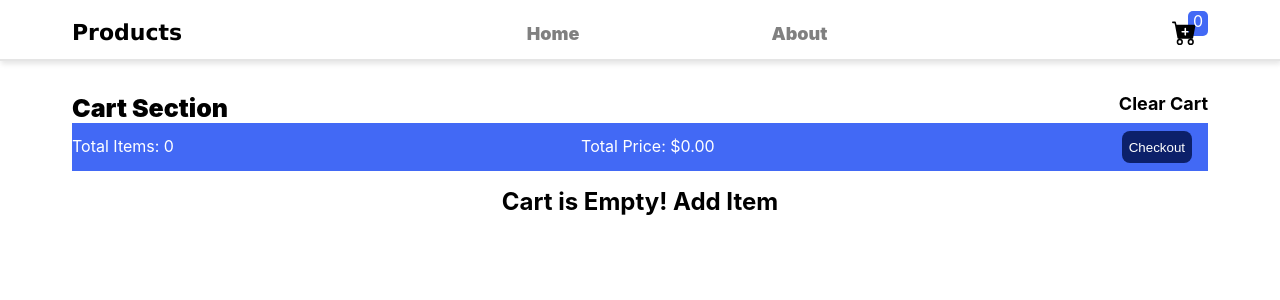
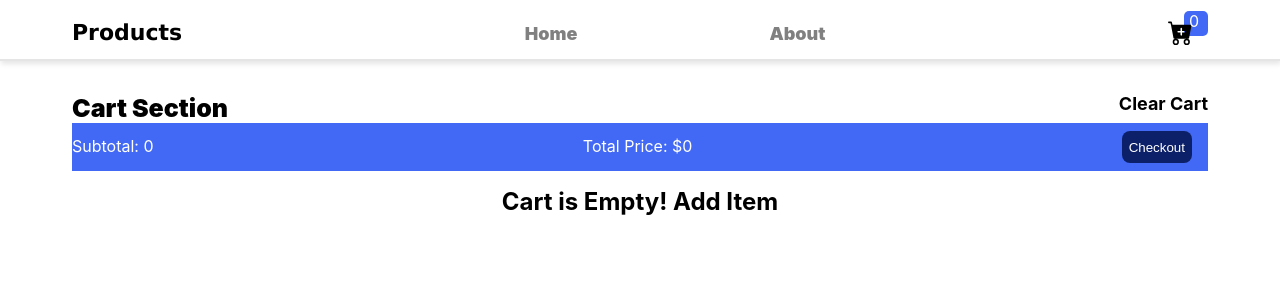
Before and after one commit to shegz101/Mini-Store, a React (Create React App) app: page /cart in a window 1280 px wide. Shown: the top 300 px of the page. Built offline with nearby package versions, Linux system fonts and the light colour scheme.

Commit message:
updating app

```diff
--- a/src/App.css
+++ b/src/App.css
@@ -66,7 +66,8 @@
 
 .cart-item {
   height: 25px;
-  width: 20px;
+  width: 24px;
+  /* text-align: center; */
   background-color: rgb(66, 105, 245);
   color: white;
   margin-top: -2.5rem;
--- a/src/CartPath/context.jsx
+++ b/src/CartPath/context.jsx
@@ -1,6 +1,6 @@
 import { createContext, useContext, useReducer } from "react";
 import reducer from './reducer';
-import { sumObject } from './reducer';
+import { all_total } from './reducer';
 
 //creating a context object
 const Context = createContext();
@@ -9,7 +9,7 @@ export const Provider = ({ children }) => {
     //defining the initial state
     const initialState = {
         cartObject: [],
-        ...sumObject([]),
+        ...all_total([]),
         check: false,
     }
     //defining the cart object
--- a/src/CartPath/reducer.jsx
+++ b/src/CartPath/reducer.jsx
@@ -1,15 +1,15 @@
-// export const all_total = (cartObject) => {
-//     let get_total_price = cartObject?.reduce((amount, cartItem) => cartItem.price + amount, 0);
-//     return {get_total_price};
-// }
-export const sumObject = (cartObject) => {
-    let total_item = cartObject?.reduce(
-      (total, product) => total + product.quantity,
-      0
-    );
-    let total_price = cartObject?.reduce((total, product) => total + product.price * product.quantity, 0).toFixed(2);
-    return { total_item, total_price };
-};
+export const all_total = (cartObject) => {
+    let get_total_price = cartObject?.reduce((amount, cartItem) => amount + cartItem.price * cartItem.quantity, 0);
+    return {get_total_price};
+}
+// export const sumObject = (cartObject) => {
+//     let total_item = cartObject?.reduce(
+//       (total, product) => total + product.quantity,
+//       0
+//     );
+//     let total_price = cartObject?.reduce((total, product) => total + product.price * product.quantity, 0).toFixed(2);
+//     return { total_item, total_price };
+// };
 //a reducer function takes  two parameters a state and an action
 const reducer = (state, action) => {
     //we use the switch operator to define action type - th operator looks our for the various
@@ -17,8 +17,8 @@ const reducer = (state, action) => {
     console.log(action);
     switch (action.type) {
         case 'ADD_TO_CART':
-            state.cartObject.push({...action.payload, quantity:1});
-            return {...state, ...sumObject(state.cartObject), cartObject: [ ...state.cartObject ]};
+            // state.cartObject.push();
+            return {...state, ...all_total(state.cartObject), cartObject: [ ...state.cartObject,  {...action.payload, quantity:1}]};
         case 'REMOVE_FROM_CART':
             let newCartObject = [...state.cartObject];
 
@@ -28,21 +28,21 @@ const reducer = (state, action) => {
                 //since the em exists in the context - let's splice the whole array
                 newCartObject.splice(remove_id, 1);
             }
-            return {...state, ...sumObject(state.cartObject.filter((item) => item.id !== action.id)), cartObject: newCartObject}
+            return {...state, ...all_total(state.cartObject.filter((cart_item) => cart_item.id !== action.id)), cartObject: newCartObject}
         case 'INCREMENT':
             //here we want to target the particular item and increment the quantity
             const item_id = state.cartObject.findIndex((cart) => cart.id === action.id);
             state.cartObject[item_id].quantity++;
-            return {...state, ...sumObject(state.cartObject), cartObject:[...state.cartObject]}
+            return {...state, ...all_total(state.cartObject), cartObject:[...state.cartObject]}
         case 'DECREMENT':
             //here we want to target the particular item and decrement the quantity
             const reduce_id = state.cartObject.findIndex((cart) => cart.id === action.id);
             state.cartObject[reduce_id].quantity--;
-            return {...state, ...sumObject(state.cartObject), cartObject:[...state.cartObject]}
+            return {...state, ...all_total(state.cartObject), cartObject:[...state.cartObject]}
         case 'CLEAR':
-            return { cartObject: [], ...sumObject([]),}
+            return { cartObject: [], ...all_total([]),}
         case 'CHECKOUT':
-            return { cartObject: [],check: true, ...sumObject([]),}
+            return { cartObject: [],check: true, ...all_total([]),}
         default:
             return state
     }
--- a/src/Components/ProductCard.jsx
+++ b/src/Components/ProductCard.jsx
@@ -5,7 +5,7 @@ import { useStateValue } from "../CartPath/context";
 const ProductCard = ({ product }) => {
   const { addToCart,cartObject } = useStateValue();
   const isInCart = (product) => {
-    return !!cartObject.find((item) => item.id === product.id);
+    return !!cartObject.find((item) => item.id === product.id); //this returns a boolean value
   };
     return (
         <div className="product-card">
--- a/src/ProductPages/Cart.jsx
+++ b/src/ProductPages/Cart.jsx
@@ -5,7 +5,7 @@ import CartObj from './CartObj';
 import { useStateValue } from '../CartPath/context';
 
 const Cart = () => {
-    const { cartObject, checkOut, check, total_item, total_price, clearCart } = useStateValue();
+    const { cartObject, checkOut, check, get_total_price, clearCart } = useStateValue();
     return (
         <div className="cart-section">
             <div className='cart-header'>
@@ -14,8 +14,8 @@ const Cart = () => {
             </div>
 
             <div className='cart-head'>
-                <p className='total-item'>Total Items: { total_item }</p>
-                <p className='total-price'>Total Price: { '$' + total_price }</p>
+                <p className='total-item'>Subtotal: { cartObject?.length }</p>
+                <p className='total-price'>Total Price: { '$' + get_total_price }</p>
                 <button className="checkout-btn" onClick={checkOut}>Checkout</button>
             </div>
 
```
